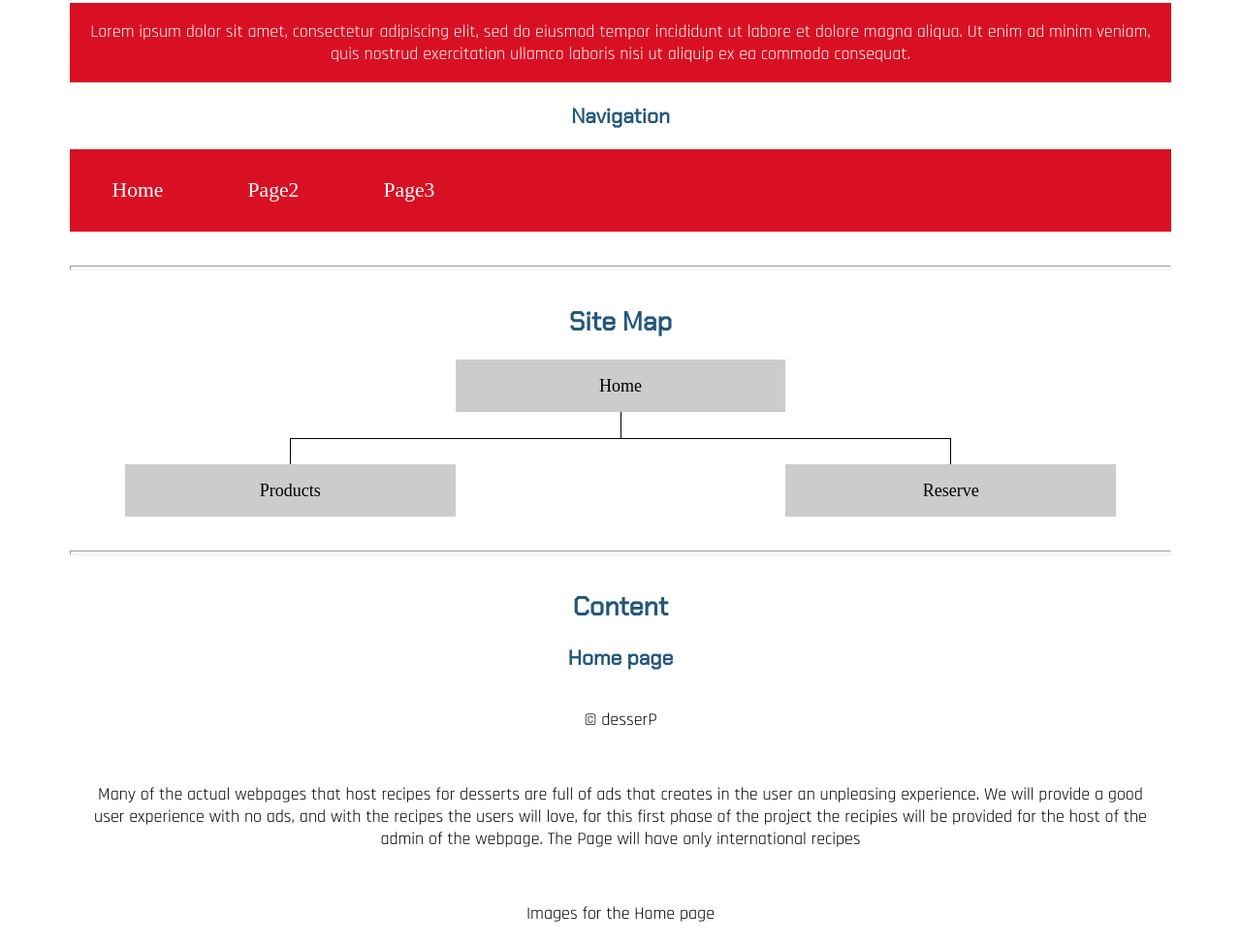
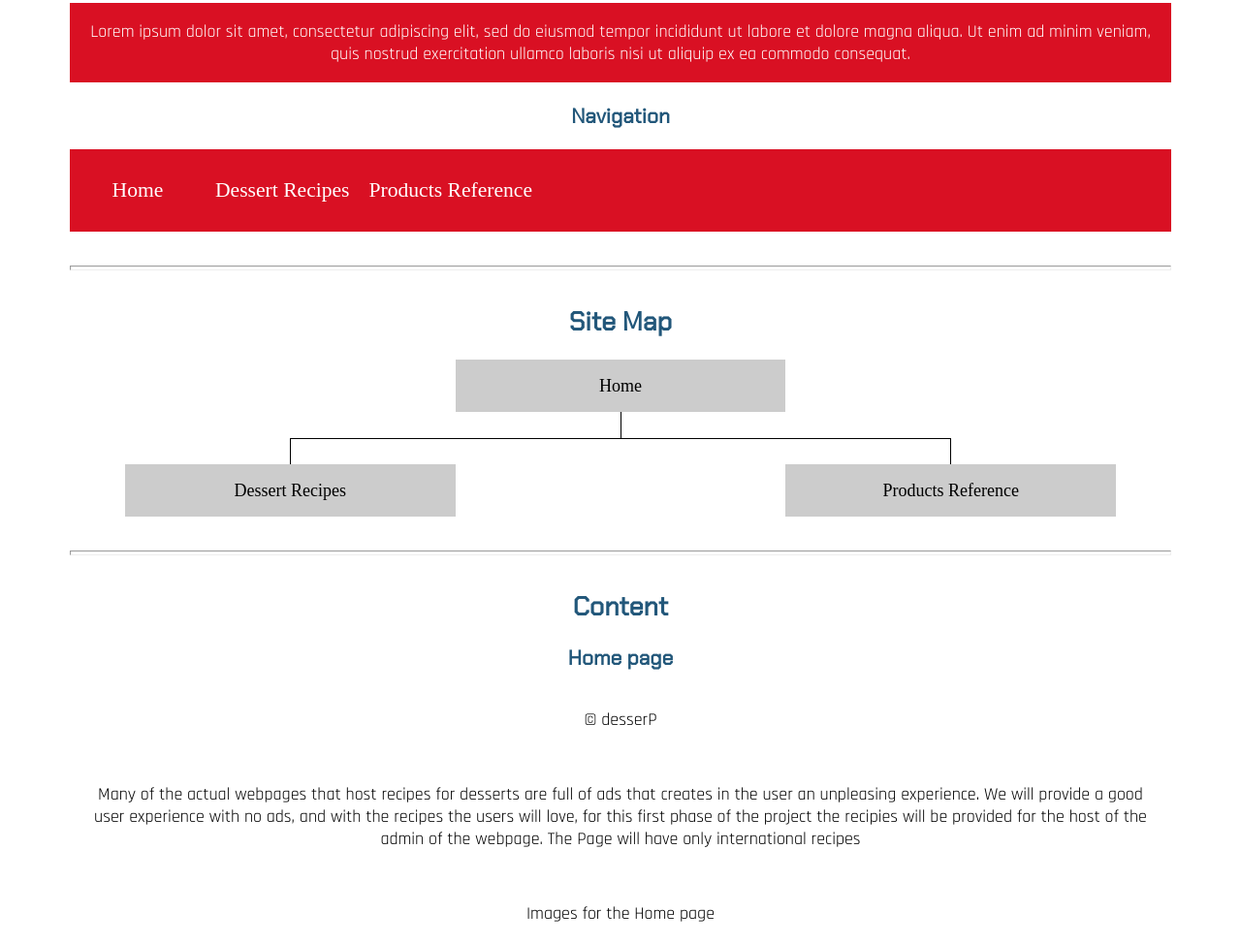
Before and after one commit to HuairaNimrod/wdd130, a plain HTML site: page peruviandessert/site-plan.html in a window 1280 px wide. Shown: the part 1826-2800 px from the top of the page at 97% size. Drawn offline with Linux system fonts and the light colour scheme.

Commit message:
wireframe

```diff
--- a/peruviandessert/site-plan.html
+++ b/peruviandessert/site-plan.html
@@ -22,7 +22,7 @@
 
 
       <h3>Audience</h3>
-      <p>Student, international residents, every people that likes international desserts. </p>
+      <p>Student, international residents, every people that likes international desserts and wants to learn how to make it. </p>
 
       <hr>
       <h2>Branding</h2>
@@ -85,8 +85,8 @@
       <!-- Think about how you want your navigation bar to look. In the site-plan.css file change the colors to your colors to get the look you desire. -->
       <nav>
         <a href="#">Home</a>
-        <a href="#">Page2</a>
-        <a href="#">Page3</a>
+        <a href="#">Dessert Recipes</a>
+        <a href="#">Products Reference</a>
       </nav>
       <hr>
       <h2>
@@ -97,10 +97,10 @@
           Home
         </div>
         <div class="sm-page2">
-          Products <!-- change this -->
+          Dessert Recipes
         </div>
         <div class="sm-page3">
-          Reserve  <!-- change this -->
+          Products Reference
         </div>
 
         <div class="top">
@@ -137,7 +137,7 @@
 
 
 
-      <h3>Dessert Recipe</h3>
+      <h3>Dessert Recipes</h3>
       <p>Each recipe has a list of ingredients, the making process will be divided in steps and
         will have pictures of how the dessert will look like at the end of the preparation.
         Additionaly, some insights will be provided in each recipes in the case the ingredient
```
